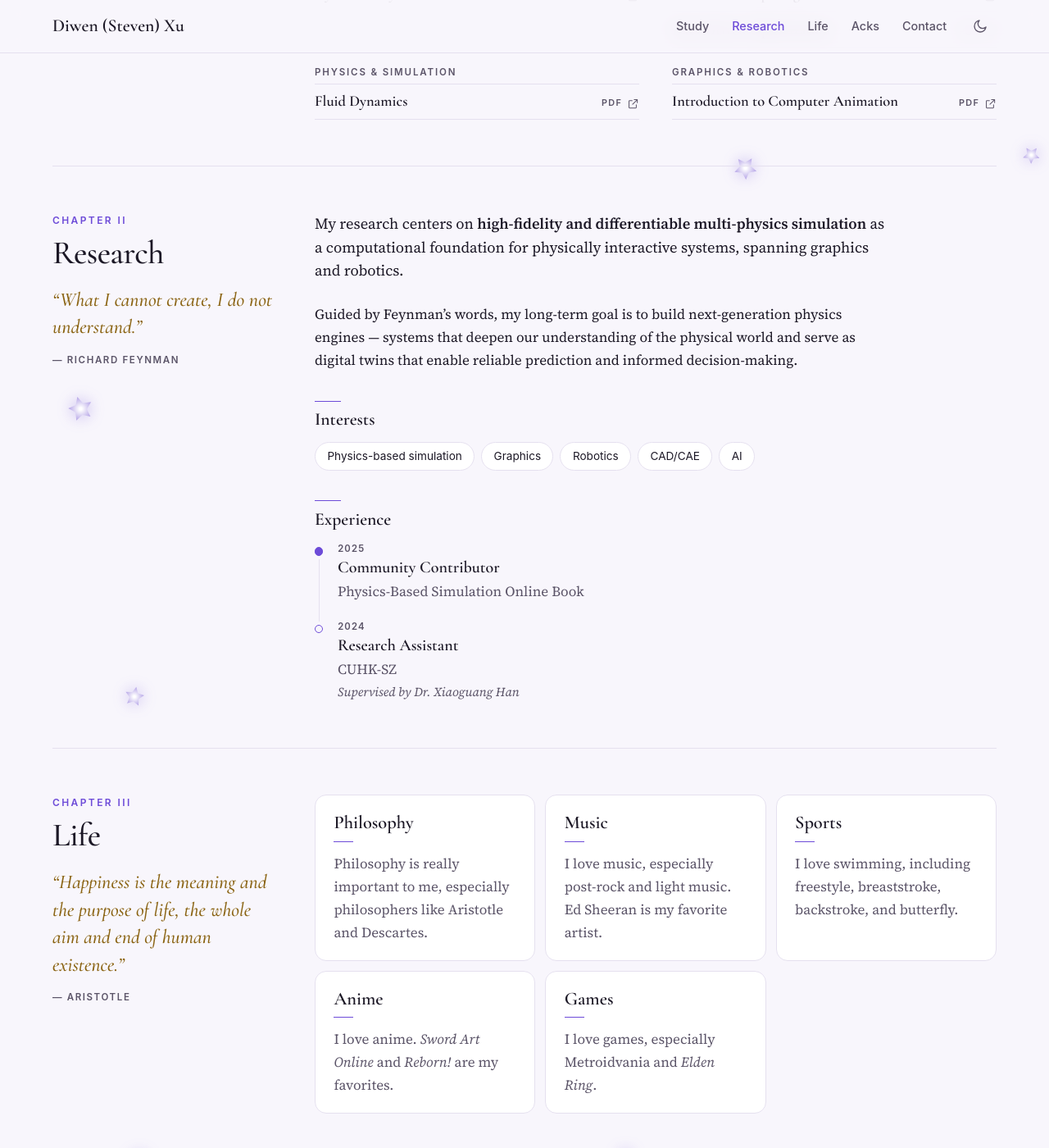
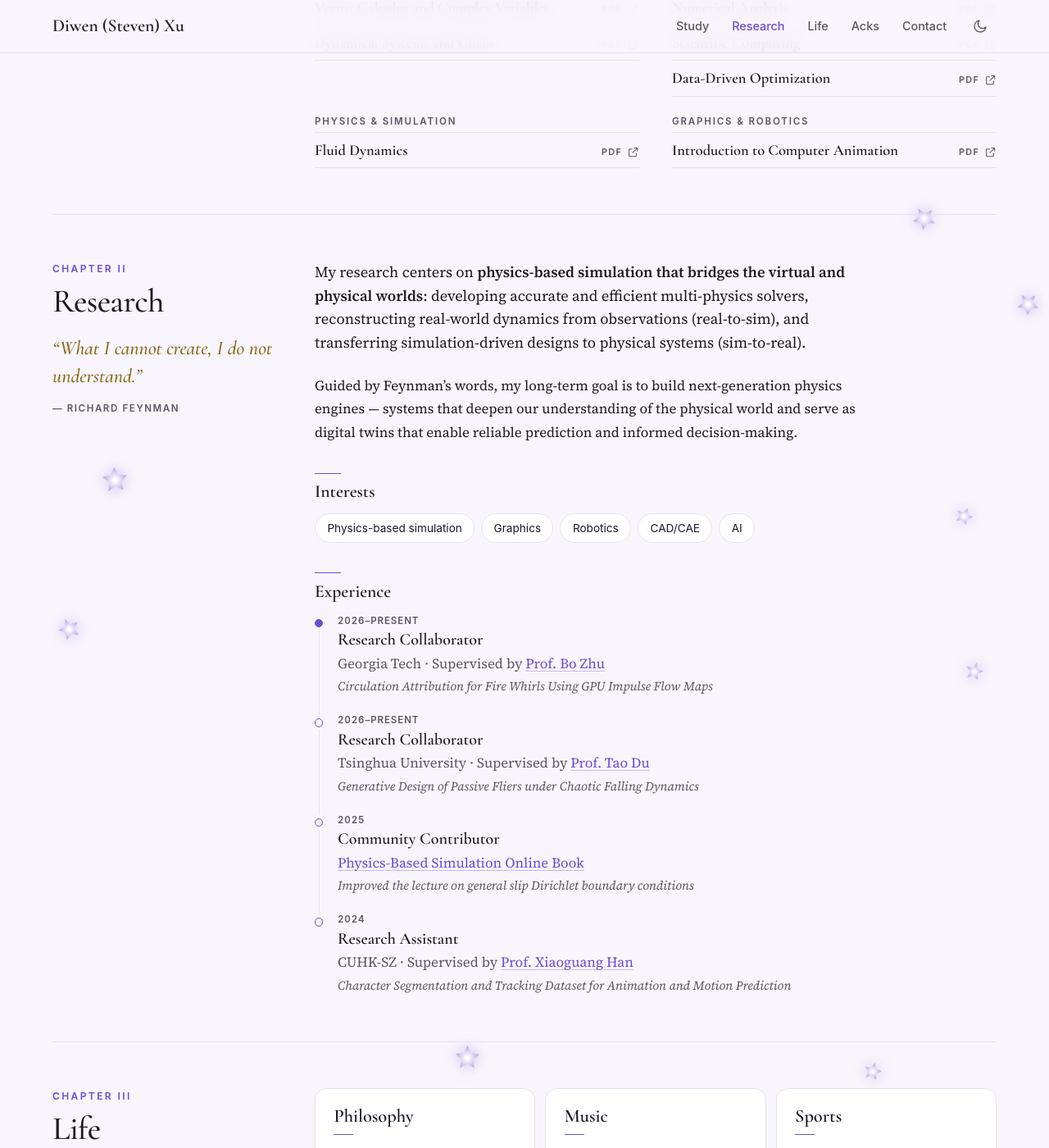
Before and after one commit to RWBY-Aloupeep/RWBY-Aloupeep.github.io, a Jekyll site: the page built from _pages/home.md, in a window 1280 px wide and 1400 px high, scrolled down 1476 px. Shown: the whole window at 82% size. Built offline with Jekyll 4.4.1, drawn with Linux system fonts in a browser that asks for light colours; some of the changed text lies outside the part shown.

Commit message:
Update the site from the latest CV
- Research: rewrite the lead around bridging the virtual and physical
  worlds (multi-physics solvers, real-to-sim, sim-to-real).
- Experience: add the Georgia Tech (Prof. Bo Zhu) and Tsinghua
  (Prof. Tao Du) collaborations, give every entry its project, and link
  supervisors and the Physics-Based Simulation Online Book.
- Education: show date ranges, rename the UW degree to Computational
  Mathematics, and note First Class Honors for the B.S.
- Home: mention the current collaborations in the introduction.
- Timeline: allow Markdown links in `where` and `note`; external links
  open in a new tab like the rest of the site.

Co-Authored-By: Claude Opus 5.5 <noreply@anthropic.com>
Claude-Session: https://claude.ai/code/session_01RWL95szsvKZXvbWADWNot8

```diff
--- a/_data/experience.yml
+++ b/_data/experience.yml
@@ -1,9 +1,21 @@
 # Shown on the Research page, newest first.
+# `where` and `note` may use Markdown links: [text](https://…).
+- year: "2026–Present"
+  title: "Research Collaborator"
+  where: "Georgia Tech · Supervised by [Prof. Bo Zhu](https://faculty.cc.gatech.edu/~bozhu/)"
+  note: "Circulation Attribution for Fire Whirls Using GPU Impulse Flow Maps"
+
+- year: "2026–Present"
+  title: "Research Collaborator"
+  where: "Tsinghua University · Supervised by [Prof. Tao Du](https://people.iiis.tsinghua.edu.cn/~taodu/)"
+  note: "Generative Design of Passive Fliers under Chaotic Falling Dynamics"
+
 - year: "2025"
   title: "Community Contributor"
-  where: "Physics-Based Simulation Online Book"
+  where: "[Physics-Based Simulation Online Book](https://phys-sim-book.github.io/)"
+  note: "Improved the lecture on general slip Dirichlet boundary conditions"
 
 - year: "2024"
   title: "Research Assistant"
-  where: "CUHK-SZ"
-  note: "Supervised by Dr. Xiaoguang Han"
+  where: "CUHK-SZ · Supervised by [Prof. Xiaoguang Han](https://gaplab.cuhk.edu.cn/pages/people)"
+  note: "Character Segmentation and Tracking Dataset for Animation and Motion Prediction"
--- a/_pages/home.md
+++ b/_pages/home.md
@@ -9,4 +9,4 @@ hero:
   subtitle: "Enjoy~"
 ---
 
-Driven by curiosity about the physical world, I study computational mathematics at the [University of Washington](https://amath.washington.edu/){:target="_blank" rel="noopener"}. My research focuses on physics-based simulation.
+Driven by curiosity about the physical world, I study computational mathematics at the [University of Washington](https://amath.washington.edu/){:target="_blank" rel="noopener"}. My research focuses on physics-based simulation, and I am currently collaborating with [Prof. Bo Zhu](https://faculty.cc.gatech.edu/~bozhu/){:target="_blank" rel="noopener"} at Georgia Tech and [Prof. Tao Du](https://people.iiis.tsinghua.edu.cn/~taodu/){:target="_blank" rel="noopener"} at Tsinghua University.
```
Also changed, not shown: _chapters/research.md (+1 -1 lines), _data/education.yml (+4 -3 lines), _includes/inline-markdown.html (added, +7 -0 lines), _includes/timeline.html (+4 -3 lines).
